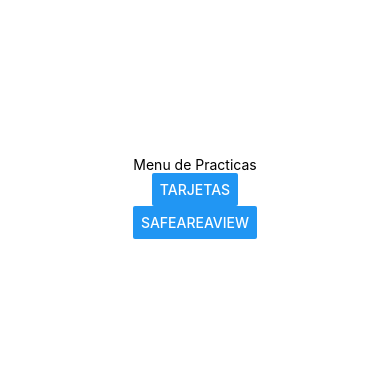
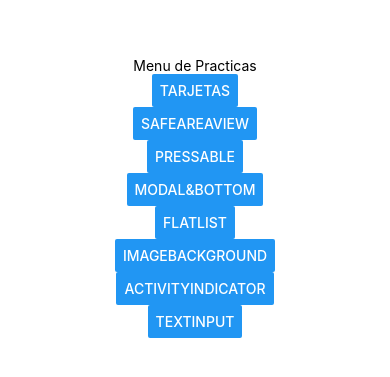
Before and after one commit to alehongoo/DAM222, a React Native app in the folder app2/: screen / in a window 390 px wide. Shown: the part 225-602 px from the top of the page. Built offline with nearby package versions, Linux system fonts and the light colour scheme.

Commit message:
SAFEAREAVIEW Y SCROLLVIEW

```diff
--- /dev/null
+++ b/app2/screens/ActivityIndicatorScreen.js
@@ -0,0 +1,25 @@
+import { StatusBar } from 'expo-status-bar';
+import { StyleSheet, View, Text } from 'react-native';
+
+export default function ActivityIndicatorScreen() {
+  return (
+
+
+<View>
+<Text>
+    Aquí va la practica de activity indicator
+</Text>
+
+<StatusBar style="auto" />
+</View>
+);
+}
+
+const styles = StyleSheet.create({
+  container: {
+    flex: 1,
+    backgroundColor: '#fff',
+    alignItems: 'center',
+    justifyContent: 'center',
+  },
+});
--- /dev/null
+++ b/app2/screens/FlatListScreen.js
@@ -0,0 +1,25 @@
+import { StatusBar } from 'expo-status-bar';
+import { StyleSheet, View, Text } from 'react-native';
+
+export default function FlatListScreen() {
+  return (
+
+
+<View>
+<Text>
+    Aquí va la practica de Flat List
+</Text>
+
+<StatusBar style="auto" />
+</View>
+);
+}
+
+const styles = StyleSheet.create({
+  container: {
+    flex: 1,
+    backgroundColor: '#fff',
+    alignItems: 'center',
+    justifyContent: 'center',
+  },
+});
--- /dev/null
+++ b/app2/screens/ImageBackgroundScreen.js
@@ -0,0 +1,25 @@
+import { StatusBar } from 'expo-status-bar';
+import { StyleSheet, View, Text } from 'react-native';
+
+export default function ImageBackgroundScreen() {
+  return (
+
+
+<View>
+<Text>
+    Aquí va la practica de Image Background
+</Text>
+
+<StatusBar style="auto" />
+</View>
+);
+}
+
+const styles = StyleSheet.create({
+  container: {
+    flex: 1,
+    backgroundColor: '#fff',
+    alignItems: 'center',
+    justifyContent: 'center',
+  },
+});
--- a/app2/screens/MenuScreen.js
+++ b/app2/screens/MenuScreen.js
@@ -1,7 +1,13 @@
 /* 1. Zona de importaciones */
 import { StatusBar } from 'expo-status-bar';
-import { StyleSheet, View, Text, Button} from 'react-native';
+import { StyleSheet, View, Text, Button, FlatList, ActivityIndicator} from 'react-native';
 import { useState} from 'react';
+import ImageBackgroundScreen from './ImageBackgroundScreen'
+import  FlatListScreen  from './FlatListScreen';
+import ModalBottomScreen from './ModalBottomScreen';
+import TextinputScreen from './TextinputScreen'
+import ActivityIndicatorScreen from './ActivityIndicatorScreen';
+import  PressableScreen  from './PressableScreen';
 import  TarjetasScreen  from './TarjetasScreen';
 import  SafeScreen  from './SafeScreen';
 
@@ -13,10 +19,22 @@ export default function MenuScreen() {
     const [Screen, setScreen]= useState('menu');
 
     switch(Screen){
+        case 'pressable':
+            return <PressableScreen/>
+        case 'imagebackground':
+            return <ImageBackgroundScreen/>
+        case 'modalbottom':
+            return <ModalBottomScreen/>
+        case 'flatlist':
+            return <FlatListScreen/>
+        case 'activityindicator':
+            return <ActivityIndicatorScreen/>
         case 'tarjetas':
             return <TarjetasScreen/>
         case 'safescreen':
             return <SafeScreen/>
+        case 'textinput':
+            return <TextinputScreen/>
         case 'menu':
             default:
             return (
@@ -26,7 +44,12 @@ export default function MenuScreen() {
 
                     <Button title='Tarjetas' onPress={ () => setScreen('tarjetas')}> </Button>
                     <Button title='SafeAreaView' onPress={ () => setScreen('safescreen')}> </Button>
-
+                    <Button title='Pressable' onPress={ () => setScreen('pressable')}> </Button>
+                    <Button title='Modal&Bottom' onPress={ () => setScreen('modalbottom')}> </Button>
+                    <Button title='FlatList' onPress={ () => setScreen('flatlist')}> </Button>
+                    <Button title='ImageBackground' onPress={() => setScreen('imagebackground')}></Button>
+                    <Button title='ActivityIndicator' onPress={() => setScreen('activityindicator')}></Button>
+                    <Button title= 'TextInput' onPress={() => setScreen('textinput')}></Button>
                     <StatusBar style="auto" />
 
                 </View>
--- /dev/null
+++ b/app2/screens/ModalBottomScreen.js
@@ -0,0 +1,25 @@
+import { StatusBar } from 'expo-status-bar';
+import { StyleSheet, View, Text } from 'react-native';
+
+export default function ModalBottomScreen() {
+  return (
+
+
+<View>
+<Text>
+    Aquí va la practica de Modal Bottom
+</Text>
+
+<StatusBar style="auto" />
+</View>
+);
+}
+
+const styles = StyleSheet.create({
+  container: {
+    flex: 1,
+    backgroundColor: '#fff',
+    alignItems: 'center',
+    justifyContent: 'center',
+  },
+});
--- /dev/null
+++ b/app2/screens/PressableScreen.js
@@ -0,0 +1,25 @@
+import { StatusBar } from 'expo-status-bar';
+import { StyleSheet, View, Text } from 'react-native';
+
+export default function PressableScreen() {
+  return (
+
+
+<View>
+<Text>
+    Aquí va la practica de pressable
+</Text>
+
+<StatusBar style="auto" />
+</View>
+);
+}
+
+const styles = StyleSheet.create({
+  container: {
+    flex: 1,
+    backgroundColor: '#fff',
+    alignItems: 'center',
+    justifyContent: 'center',
+  },
+});
--- a/app2/screens/SafeScreen.js
+++ b/app2/screens/SafeScreen.js
@@ -1,26 +1,59 @@
 /* 1. Zona de importaciones */
 import { StatusBar } from 'expo-status-bar';
-import { StyleSheet,Text, View} from 'react-native';
+import { StyleSheet,Text, View, SafeAreaView, ScrollView} from 'react-native';
 
-/* 2. Zona Main*/
 export default function SafeScreen() {
+
   return (
-    <View style={styles.container}>
 
-        <Text>Aqui va la practica de Uriel u Aaron</Text>
+  <SafeAreaView style={styles.safeArea}>
 
-      <StatusBar style="auto" />
+  <ScrollView contentContainerStyle={styles.scrollContent}>
+    <Text style={styles.title}>Practica en equipo</Text>
+    <Text style={styles.subtitle}>Desliza hacia abajo para ver mas</Text>
 
-    </View>
+    {[...Array(15)].map((_, index)=> (
+      <View key ={index} style={styles.box}>
+          <Text>Registro de prueba {index + 1}</Text>
+
+      </View>
+
+    ))}
+
+     <StatusBar style="auto" />
+
+  </ScrollView>
+  </SafeAreaView>
   );
 }
 
 /* 3. Zona Estilos & Posicionamiento */
 const styles = StyleSheet.create({
-  container: {
-    flex: 1,
-    backgroundColor: '#fff',
-    alignItems: 'center',
-    justifyContent: 'center',
+safeArea:{
+  flex:1,
+  backgroundColor: 'blue'
   },
+scrollContent:{
+padding:20,
+alignItems: 'center'
+},
+title:{
+  fontSize:24,
+  fontWeight: 'bold',
+  marginTop: 10
+},
+subtitle:{
+  fontSize: 16,
+  color: '#666',
+ marginBottom:20
+},
+box:{
+backgroundColor:'white',
+width: '90%',
+padding:30,
+marginVertical:10,
+borderRadius: 8,
+elevation:3
+}
+
 });
--- /dev/null
+++ b/app2/screens/TextinputScreen.js
@@ -0,0 +1,25 @@
+import { StatusBar } from 'expo-status-bar';
+import { StyleSheet, View, Text } from 'react-native';
+
+export default function TextinputScreen() {
+  return (
+
+
+<View>
+<Text>
+    Aquí va la practica de Text Input
+</Text>
+
+<StatusBar style="auto" />
+</View>
+);
+}
+
+const styles = StyleSheet.create({
+  container: {
+    flex: 1,
+    backgroundColor: '#fff',
+    alignItems: 'center',
+    justifyContent: 'center',
+  },
+});
```
